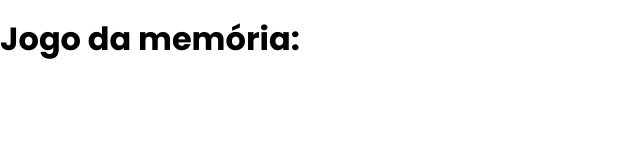
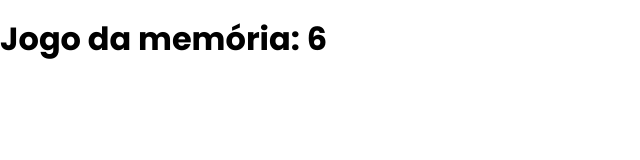
Before and after one commit to dev-marcioreis/memory, a plain HTML site: page index.html in a window 1280 px wide. Shown: the full height of the page, 0-640 px from the left. Drawn offline with nearby package versions, Linux system fonts and the light colour scheme.

Commit message:
Iniciando JS

```diff
--- a/assets/js/main.js
+++ b/assets/js/main.js
@@ -0,0 +1,46 @@
+const section = document.querySelector('section')
+const playerCount = document.querySelector('span')
+const playerLives = 6
+
+playerCount.textContent = playerLives
+
+const getData = () => [
+    {
+        imgSrc: '../images/apple.webp',
+        name: 'maçâ'
+    },
+    {
+        imgSrc: '../images/banana.webp',
+        name: 'banana'
+    },
+    {
+        imgSrc: '../images/kiwi.webp',
+        name: 'kiwi'
+    },
+    {
+        imgSrc: '../images/mango.webp',
+        name: 'mango'
+    },
+    {
+        imgSrc: '../images/orange.webp',
+        name: 'orange'
+    },
+    {
+        imgSrc: '../images/pear.webp',
+        name: 'pear'
+    },
+    {
+        imgSrc: '../images/pineapple.webp',
+        name: 'pineapple'
+    },
+    {
+        imgSrc: '../images/strawberry.webp',
+        name: 'strawberry'
+    },
+    {
+        imgSrc: '../images/watermelon.webp',
+        name: 'watermelon'
+    },
+]
+
+const data = getData()
```
Also changed, not shown: assets/css/style.css (line endings or trailing spaces).
